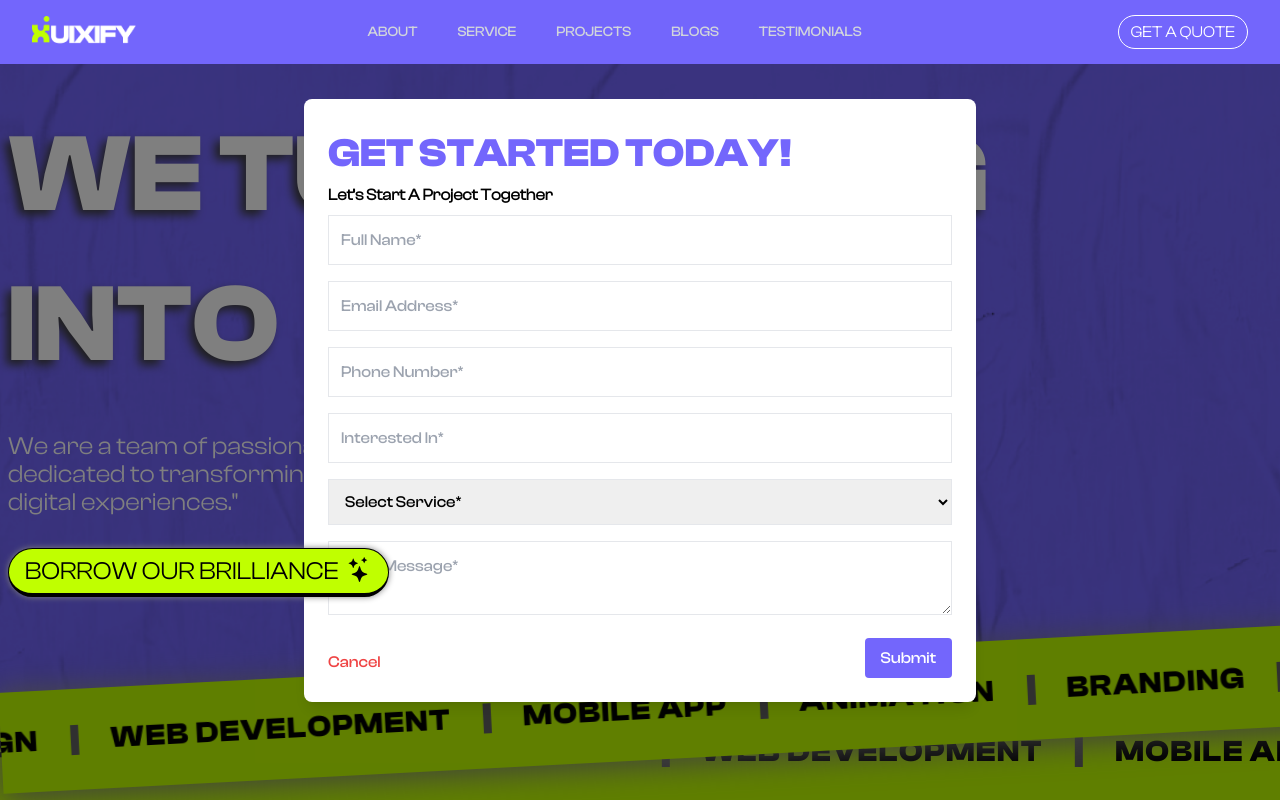
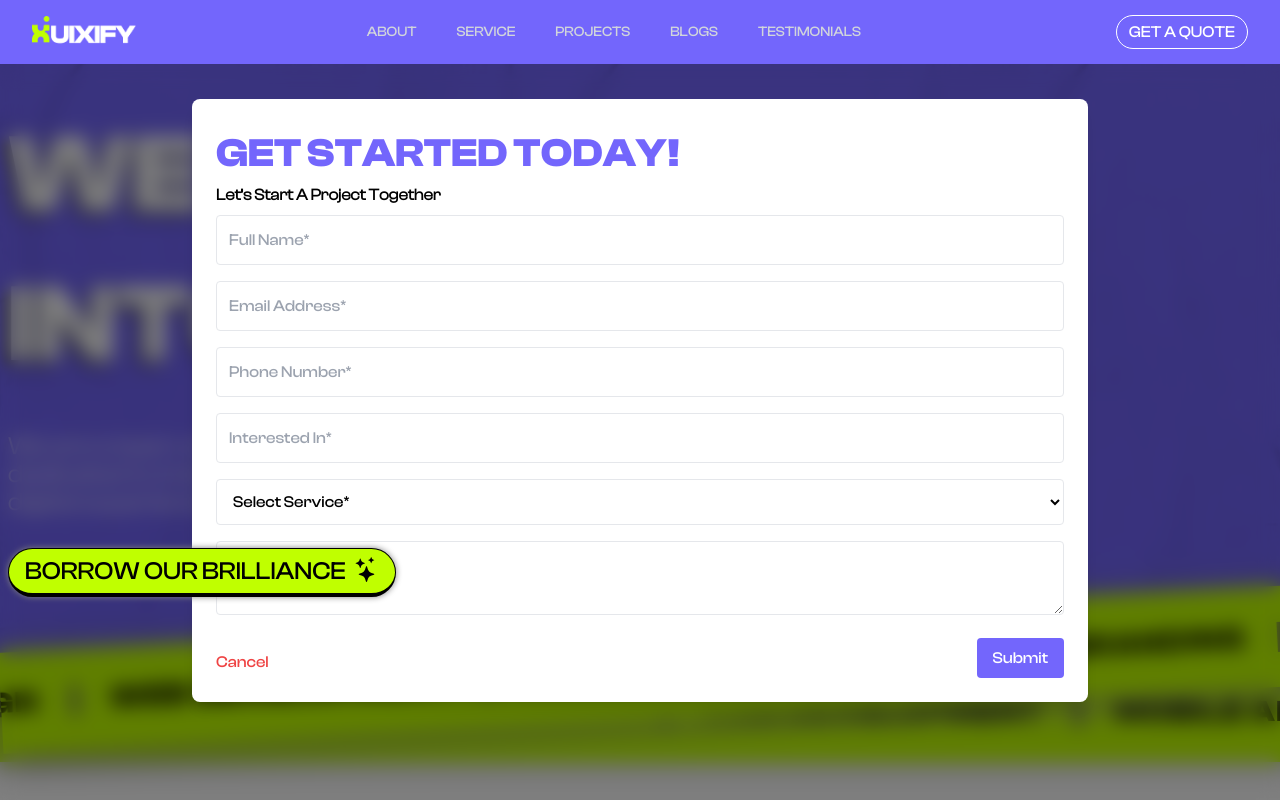
Before and after one commit to syedd-hasan/uixify, a React (Create React App) app: page / in a window 1280 px wide. Both pictures are taken after a click on the button "GET A QUOTE". Shown: the top 800 px of the page. Built offline with nearby package versions, Linux system fonts and the light colour scheme; a web font is replaced by a local one.

Commit message:
update code

```diff
--- a/src/component/Header&Footer/Header.jsx
+++ b/src/component/Header&Footer/Header.jsx
@@ -239,10 +239,10 @@ export default function Navbar() {
               <div className="flex space-x-4">
                 <button
                   type="button"
-                  className="relative rounded-full bg-gray-800 p-1 text-gray-400 hover:bg-[#c0ff00] hover:text-black hover:border-none focus:outline-none bg-transparent border border-white px-3"
+                  className="relative rounded-full bg-gray-800 p-1 text-gray-400 hover:bg-[#c0ff00]  hover:text-black hover:border-none focus:outline-none bg-transparent border border-white px-3"
                   onClick={() => setModalOpen(true)}
                 >
-                  <span className="text-[white] hover:text-black uppercase">
+                  <span className="text-[white] font-medium hover:text-black uppercase">
                     Get a Quote
                   </span>
                 </button>
--- a/src/component/HomeComponent/Main.jsx
+++ b/src/component/HomeComponent/Main.jsx
@@ -84,16 +84,16 @@ export const Main = () => {
               into
             </h1>
             <button
-              className="md:absolute md:left-[25%] md:bottom-[15%] mb-4 drop-shadow-[-5px_5px_5px_#3f3f3f] rotate-[-15deg]  bg-[#c0ff00] p-2  rounded-full flex items-center hover:scale-105 "
+              className="sm:absolute xl:left-[25%] lg:left-[26%] md:left-[25%] sm:left-[20%] left-[26%] md:bottom-[15%] bottom-[69%] mb-4 drop-shadow-[-5px_5px_5px_#3f3f3f] rotate-[-15deg]  bg-[#c0ff00] p-2  rounded-full flex items-center hover:scale-105 "
               // data-aos="fade-left"
             >
-              <span className="uppercase font-bold text-xl md:text-[85px] sm:text-[40px] bg-[#c0ff00] md:px-4 px-8 py-2 rounded-full flex items-center gap-2 border border-black border-dashed">
+              <span className="uppercase font-bold text-[20px] xl:text-[85px] lg:text-[75px] md:text-[65px] sm:text-[40px] bg-[#c0ff00] md:px-4 px-4  rounded-full flex items-center gap-2 border border-black border-dashed">
                 BOLD <BsStars />
               </span>
             </button>
           </div>
 
-          <div className="relative flex relative mt-4 md:mt-8 md:pb-[100px]">
+          <div className="relative flex relative mt-4 md:mt-8 md:pb-[60px]">
             <div className="w-full ">
               <p className="w-full md:w-[50%] font-medium text-white text-lg md:text-[25px]">
                 We are a team of passionate UI/UX designers dedicated to
@@ -101,13 +101,13 @@ export const Main = () => {
               </p>
               <button
                 data-aos="fade-right"
-                className="absolute btn-hover-eft transition-transform duration-300 ease-in-out drop-shadow-[0px_0px_3px_#808080] uppercase text-lg md:text-[25px] bg-[#c0ff00] hover:scale-105 px-4 py-2 rounded-full flex gap-2 mt-5 md:mt-8 border border-black border-b-4 z-50"
+                className="md:absolute font-medium btn-hover-eft transition-transform duration-300 ease-in-out drop-shadow-[0px_0px_3px_#808080] uppercase text-lg md:text-[25px] bg-[#c0ff00] hover:scale-105 px-4 py-2 rounded-full flex gap-2 mt-5 md:mt-8 border border-black border-b-4 z-50"
                 onClick={() => setModalOpen(true)}
               >
                 BORROW OUR BRILLIANCE <BsStars />
               </button>
             </div>
-            <div className="absolute hidden md:flex justify-center w-full xl:w-[145%] md:w-[125%] sm:w-[135%] xl:h-[465%] md:h-[365%] sm: sm:w-[50%] w-[40%] xl:left-[5%] md:left-[10%]  xl:top-[-230%] top-[-140%]">
+            <div className="absolute hidden md:flex justify-center w-full xl:w-[145%] md:w-[125%] sm:w-[135%] 2xl:h-[695%] xl:h-[660%] lg:h-[560%] md:h-[400%] sm: sm:w-[50%] w-[40%] xl:left-[0%] md:left-[10%]  xl:top-[-380%] lg:top-[-290%] md:top-[-160%]">
               <spline-viewer
                 url="https://prod.spline.design/FwpXkt0J890LbRt1/scene.splinecode"
                 className="main-spline-logo 2xl:h-[600px] md:h-[200px] sm:h-[300px] h-[250px] md:ml-[20%]"
@@ -116,8 +116,8 @@ export const Main = () => {
             </div>
           </div>
         </div>
-        <div className="relative md:mt-10" data-aos="fade-left">
-          <div className="absolute top-[45%] w-[110vw] py-7 flex overflow-hidden bg-[#c0ff00] rotate-[0deg] drop-shadow-[0px_0px_16px_#b5b4b4]">
+        <div className="relative mt-10 ">
+          <div className="absolute top-[45%] w-[110vw] md:py-7 py-3 flex overflow-hidden bg-[#c0ff00] rotate-[0deg] drop-shadow-[0px_0px_16px_#b5b4b4]">
             <div className="marquee">
               {duplicatedItems.map((item, index) => (
                 <div key={index} className="flex items-center tracking-widest">
@@ -130,7 +130,7 @@ export const Main = () => {
             </div>
           </div>
 
-          <div className="w-[110vw] py-7 flex overflow-hidden bg-[#c0ff00] rotate-[-3deg] mt-4 drop-shadow-[0px_4px_16px_#7e7e7e]">
+          <div className="w-[110vw] md:py-7 py-3 flex overflow-hidden bg-[#c0ff00] rotate-[-3deg] mt-4 drop-shadow-[0px_4px_16px_#7e7e7e]">
             <div className="marquee2">
               {duplicatedItems.map((item, index) => (
                 <div key={index} className="flex items-center tracking-widest">
--- a/src/component/HomeComponent/ThirdSection.jsx
+++ b/src/component/HomeComponent/ThirdSection.jsx
@@ -152,10 +152,10 @@ export const ThirdSection = () => {
         <div className="flex flex-col md:flex-row items-center gap-4 justify-center mt-6 md:mt-14">
           <button
             type="button"
-            className="relative rounded-full bg-gray-800 p-1 text-gray-400 hover:bg-[#c0ff00] hover:text-black hover:border-none focus:outline-none bg-transparent border border-white px-6"
+            className="relative rounded-full bg-gray-800 p-1 text-gray-400 hover:bg-[#c0ff00] hover:text-black hover:border-[#c0ff00] bg-transparent border border-white px-6"
             data-aos="fade-up"
           >
-            <span className="text-white hover:text-black uppercase">
+            <span className="text-white font-semibold hover:text-black uppercase">
               Discover
             </span>
           </button>
--- /dev/null
+++ b/src/component/Modal/ContactForm.css
@@ -0,0 +1,8 @@
+.contact-form-main-div {
+    backdrop-filter: blur(10px);
+    background-color: rgba(255, 255, 255, 0.1);
+  }
+
+.bg-opacity-50 {
+    background-color: rgba(0, 0, 0, 0.5);
+  }
--- a/src/component/Modal/ContactForm.jsx
+++ b/src/component/Modal/ContactForm.jsx
@@ -1,5 +1,6 @@
-import React, { useState } from "react";
+import React, { useState, useRef } from "react";
 import emailjs from "@emailjs/browser";
+import "./ContactForm.css"; // Import the CSS file
 
 const ContactForm = ({ isOpen, onClose }) => {
   const [formData, setFormData] = useState({
@@ -10,6 +11,8 @@ const ContactForm = ({ isOpen, onClose }) => {
     service: "",
     message: "",
   });
+
+  const formRef = useRef(); // Create a ref for the form
 
   const handleChange = (e) => {
     const { name, value } = e.target;
@@ -45,10 +48,30 @@ const ContactForm = ({ isOpen, onClose }) => {
       });
   };
 
+  const handleClickOutside = (e) => {
+    // Check if the click is outside the form
+    if (formRef.current && !formRef.current.contains(e.target)) {
+      onClose(); // Close the form
+    }
+  };
+
+  React.useEffect(() => {
+    // Add event listener to handle clicks outside the form
+    document.addEventListener("mousedown", handleClickOutside);
+
+    return () => {
+      // Cleanup the event listener on unmount
+      document.removeEventListener("mousedown", handleClickOutside);
+    };
+  }, []);
+
   return (
     isOpen && (
-      <div className="fixed inset-0 flex items-center justify-center bg-black bg-opacity-50 z-50">
-        <div className="bg-white p-6 rounded-lg shadow-lg max-w-2xl w-full">
+      <div className="fixed contact-form-main-div inset-0 flex items-center justify-center bg-black bg-opacity-50 z-50">
+        <div
+          ref={formRef}
+          className="bg-white p-6 rounded-lg shadow-lg max-w-4xl w-full"
+        >
           <h2 className="text-[30px] md:text-[40px] uppercase font-bold text-[#7366fc]">
             Get Started Today!
           </h2>
@@ -63,7 +86,7 @@ const ContactForm = ({ isOpen, onClose }) => {
               value={formData.fullName}
               onChange={handleChange}
               required
-              className="w-full border p-2 md:p-3"
+              className="w-full border p-2 md:p-3 bg-white rounded"
             />
             <input
               type="email"
@@ -72,7 +95,7 @@ const ContactForm = ({ isOpen, onClose }) => {
               value={formData.email}
               onChange={handleChange}
               required
-              className="w-full border p-2 md:p-3"
+              className="w-full border p-2 md:p-3 bg-white rounded"
             />
             <input
               type="tel"
@@ -81,7 +104,7 @@ const ContactForm = ({ isOpen, onClose }) => {
               value={formData.phone}
               onChange={handleChange}
               required
-              className="w-full border p-2 md:p-3"
+              className="w-full border p-2 md:p-3 bg-white rounded"
             />
             <input
               type="text"
@@ -90,27 +113,21 @@ const ContactForm = ({ isOpen, onClose }) => {
               value={formData.interestedIn}
               onChange={handleChange}
               required
-              className="w-full border p-2 md:p-3"
+              className="w-full border p-2 md:p-3 bg-white rounded"
             />
             <select
               name="service"
               value={formData.service}
               onChange={handleChange}
               required
-              className="w-full border p-2 md:p-3 font-sm text-[]"
+              className="w-full border p-2 md:p-3 bg-white rounded"
             >
               <option value="" disabled>
                 Select Service*
               </option>
-              <option value="UI UX Design">
-                <p className="font-light">UI UX Design</p>
-              </option>
-              <option value="3D Illustration">
-                <p>3D Illustration</p>
-              </option>
-              <option value="Logo & Branding">
-                <p>Logo & Branding</p>
-              </option>
+              <option value="UI UX Design">UI UX Design</option>
+              <option value="3D Illustration">3D Illustration</option>
+              <option value="Logo & Branding">Logo & Branding</option>
             </select>
             <textarea
               name="message"
@@ -118,7 +135,7 @@ const ContactForm = ({ isOpen, onClose }) => {
               value={formData.message}
               onChange={handleChange}
               required
-              className="w-full border p-2 md:p-3"
+              className="w-full border p-2 md:p-3 bg-white rounded"
             />
             <div className="flex justify-between w-full">
               <button
```
